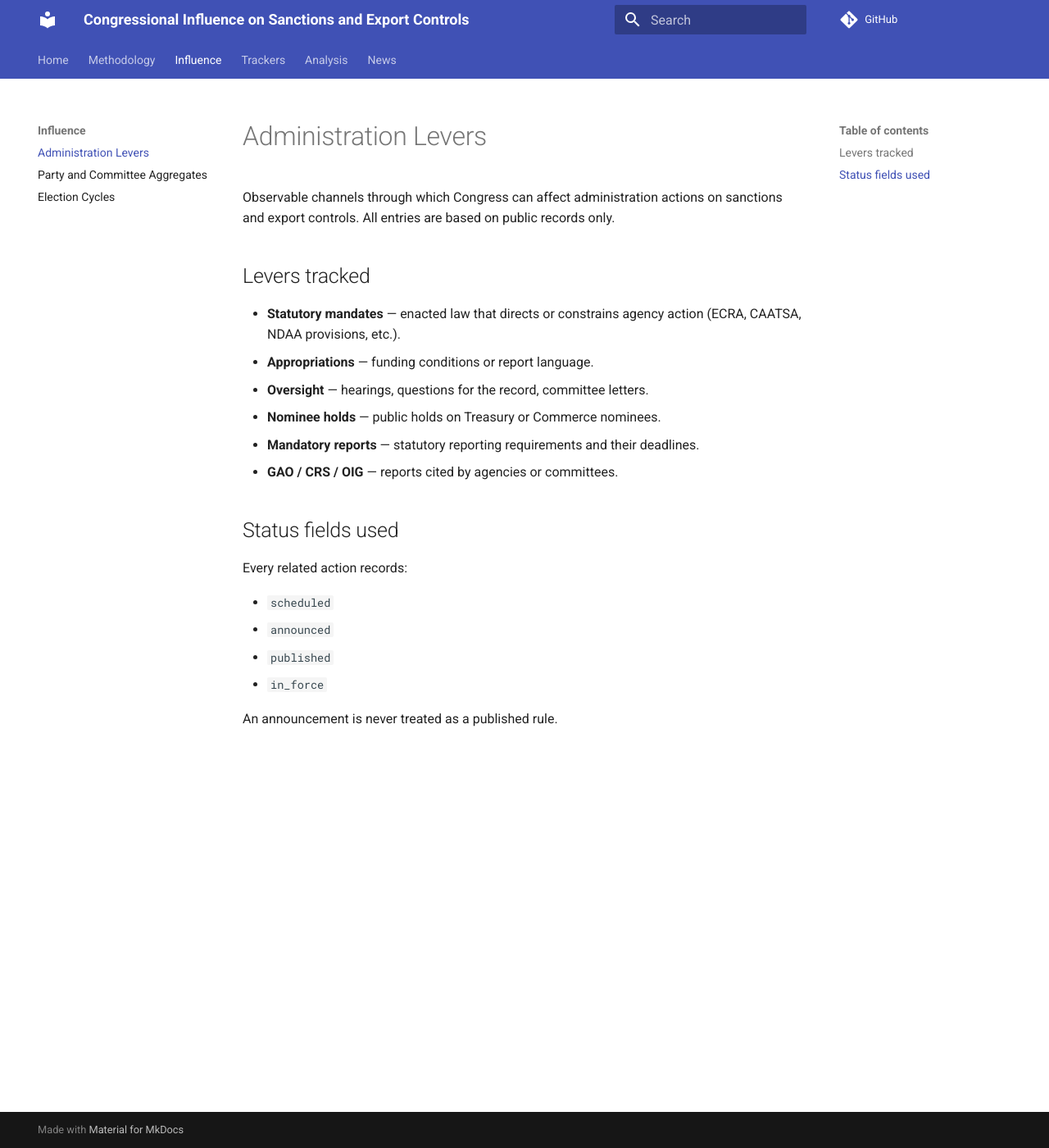
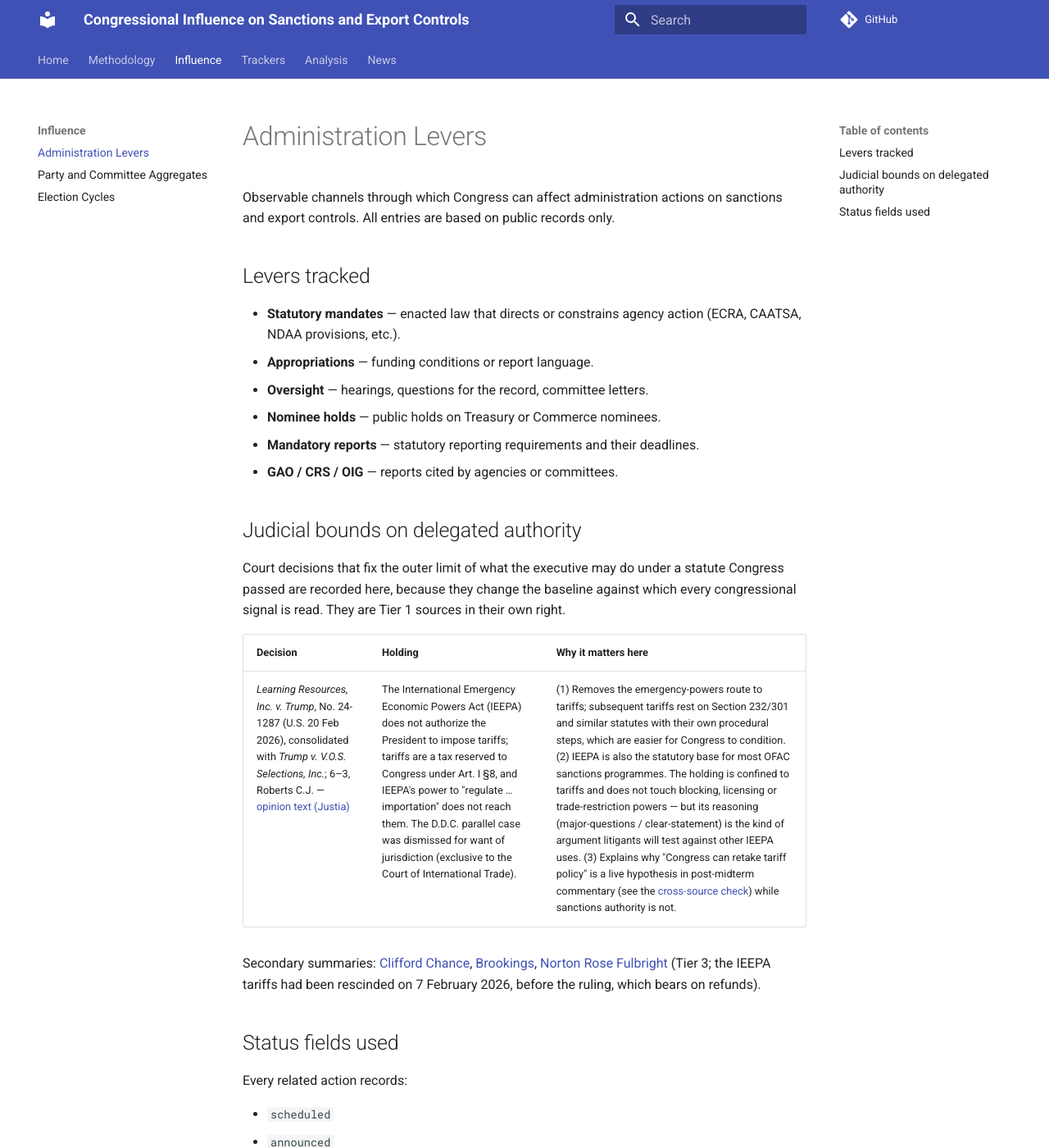
Before and after one commit to felipelago17/Congressional-Influence-Sanctions-Export-Controls, an MkDocs documentation site: the page built from docs/influence/administration-levers.md, in a window 1280 px wide and 1400 px high. Shown: the whole window at 82% size. Built offline with MkDocs 1.6.1 and Material for MkDocs 9.7.7, drawn with Linux system fonts in a browser that asks for light colours; comment, search, counter and statistics services are not loaded.

Commit message:
levers: add judicial bounds section — Learning Resources v. Trump (IEEPA tariffs, 20 Feb 2026)
Tier 1 anchor for the contested tariff question; notes the holding is
confined to tariffs and does not reach IEEPA sanctions powers.

Co-Authored-By: Claude Fable 5.1 <noreply@anthropic.com>
Claude-Session: https://claude.ai/code/session_01EfwLgfwzFj1D1Bnkx7Y1YB

```diff
--- a/docs/influence/administration-levers.md
+++ b/docs/influence/administration-levers.md
@@ -11,6 +11,16 @@ Observable channels through which Congress can affect administration actions on
 - **Mandatory reports** — statutory reporting requirements and their deadlines.
 - **GAO / CRS / OIG** — reports cited by agencies or committees.
 
+## Judicial bounds on delegated authority
+
+Court decisions that fix the outer limit of what the executive may do under a statute Congress passed are recorded here, because they change the baseline against which every congressional signal is read. They are Tier 1 sources in their own right.
+
+| Decision | Holding | Why it matters here |
+|----------|---------|---------------------|
+| *Learning Resources, Inc. v. Trump*, No. 24-1287 (U.S. 20 Feb 2026), consolidated with *Trump v. V.O.S. Selections, Inc.*; 6–3, Roberts C.J. — [opinion text (Justia)](https://supreme.justia.com/cases/federal/us/607/24-1287/) | The International Emergency Economic Powers Act (IEEPA) does not authorize the President to impose tariffs; tariffs are a tax reserved to Congress under Art. I §8, and IEEPA's power to "regulate … importation" does not reach them. The D.D.C. parallel case was dismissed for want of jurisdiction (exclusive to the Court of International Trade). | (1) Removes the emergency-powers route to tariffs; subsequent tariffs rest on Section 232/301 and similar statutes with their own procedural steps, which are easier for Congress to condition. (2) IEEPA is also the statutory base for most OFAC sanctions programmes. The holding is confined to tariffs and does not touch blocking, licensing or trade-restriction powers — but its reasoning (major-questions / clear-statement) is the kind of argument litigants will test against other IEEPA uses. (3) Explains why "Congress can retake tariff policy" is a live hypothesis in post-midterm commentary (see the [cross-source check](../analysis/midterms-2026-cross-source-check.md)) while sanctions authority is not. |
+
+Secondary summaries: [Clifford Chance](https://www.cliffordchance.com/briefings/2026/02/ieepa-tariffs.html), [Brookings](https://www.brookings.edu/articles/brookings-experts-on-the-supreme-courts-tariff-decision/), [Norton Rose Fulbright](https://www.nortonrosefulbright.com/en/knowledge/publications/20f2de87/potential-refunds-us-supreme-court-overturns-ieepa-tariffs) (Tier 3; the IEEPA tariffs had been rescinded on 7 February 2026, before the ruling, which bears on refunds).
+
 ## Status fields used
 
 Every related action records:
```
Also changed, not shown: docs/analysis/midterms-2026-cross-source-check.md (+2 -2 lines).
